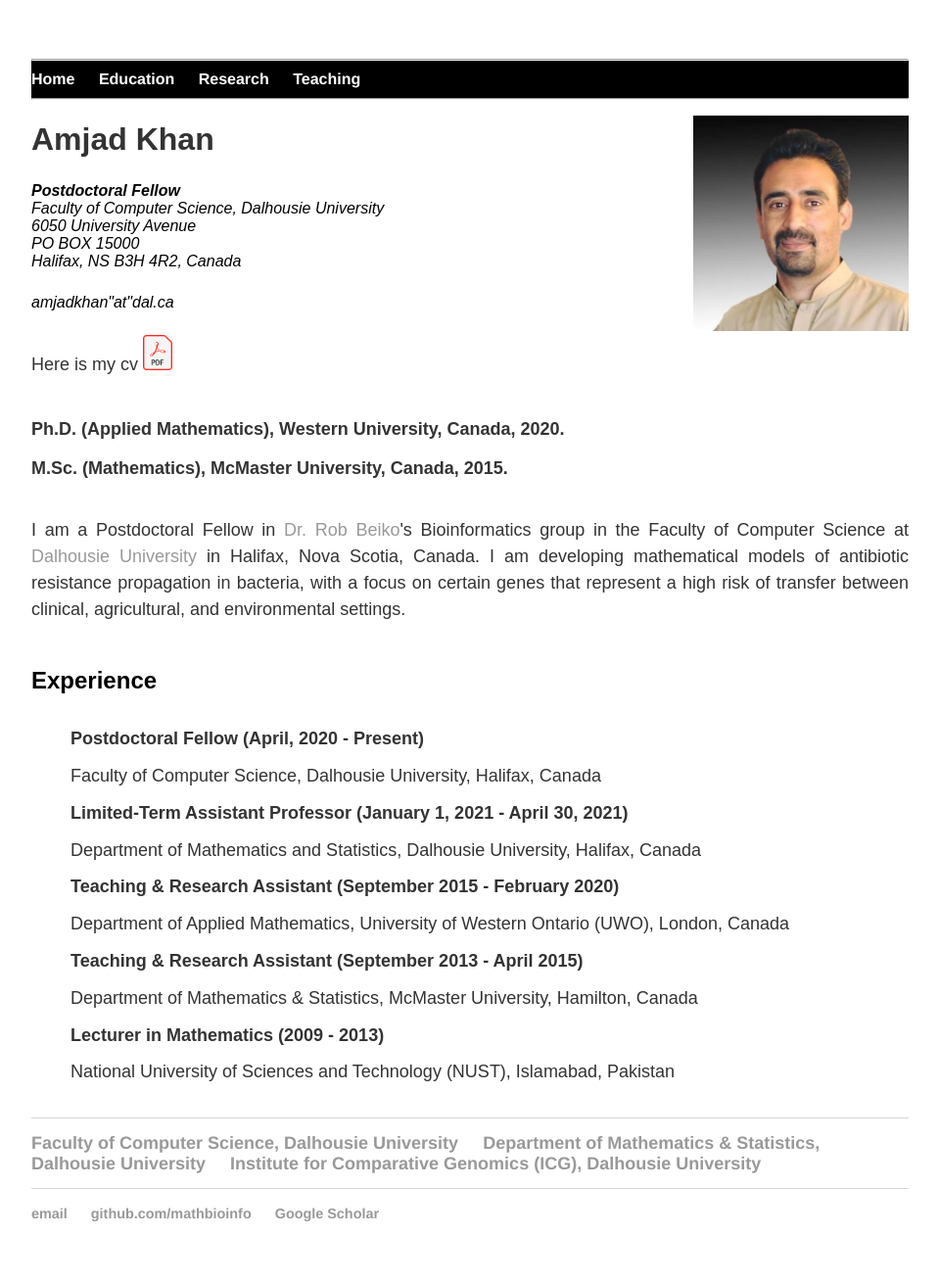
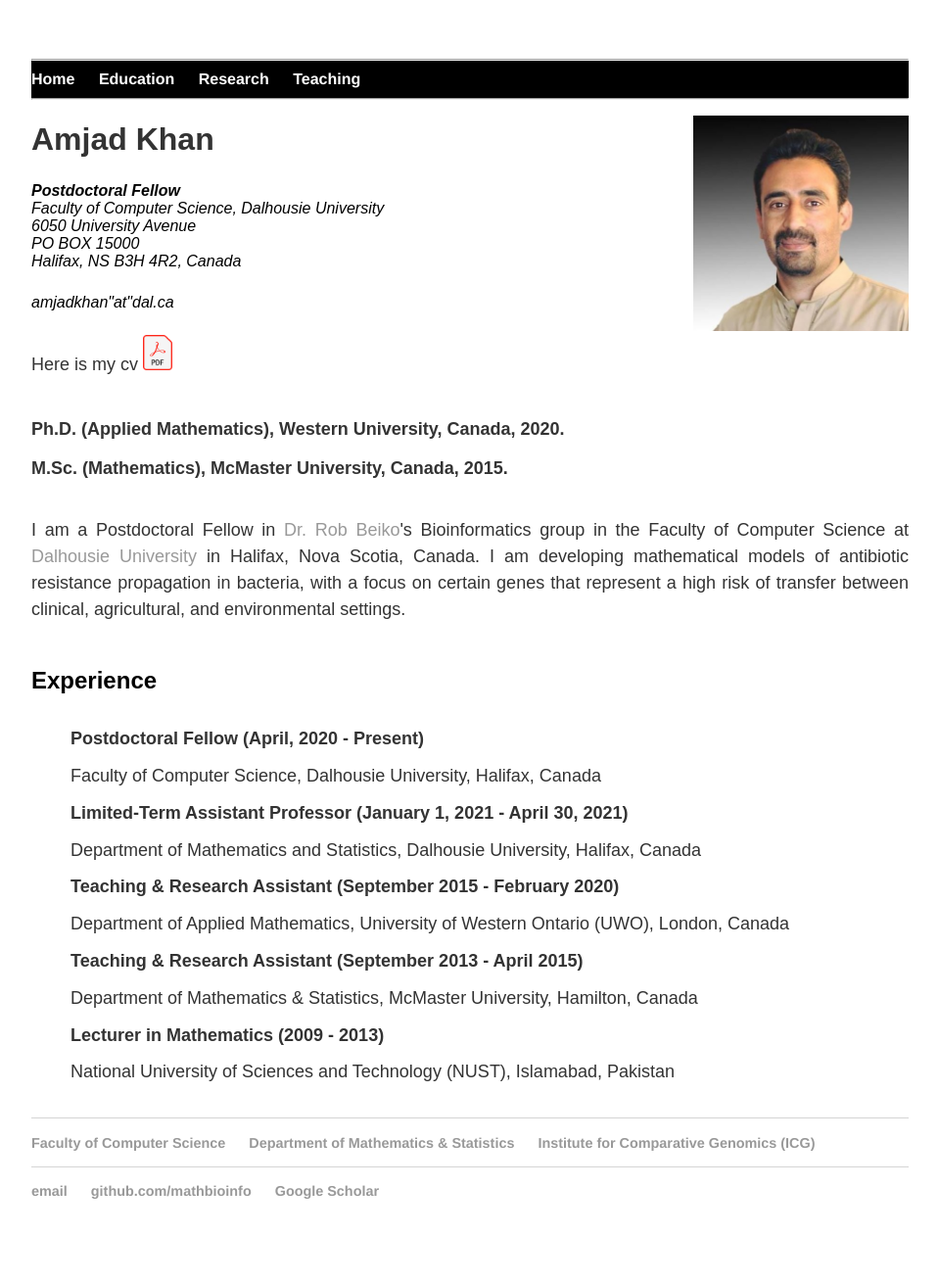
Before and after one commit to MathBioInfo/amjadkhan, a Jekyll site: the page index.html, which Jekyll copies as it is, in a window 1280 px wide. Shown: the whole page at 98% size, without its empty margins (160-1119 px from the left). Built offline with Jekyll 4.4.1, drawn with Linux system fonts in a browser that asks for light colours; after the commit the page ends 1287 px from its top, so only the background shows below that.

Commit message:
Update index.html

```diff
--- a/index.html
+++ b/index.html
@@ -71,11 +71,11 @@
 		</div><!-- /.container -->
 
 		<footer>
-                <ul><font size="4">
+                <ul>
 
-				<li><a href="https://www.dal.ca/faculty/computerscience.html" target="_blank">Faculty of Computer Science, Dalhousie University</a></li>
-				<li><a href="https://www.dal.ca/faculty/science/math-stats.html" target="_blank">Department of Mathematics & Statistics, Dalhousie University</a></li>
-				<li><a href="https://icgenomics.ca/" target="_blank"> Institute for Comparative Genomics (ICG), Dalhousie University</a></li>
+				<li><a href="https://www.dal.ca/faculty/computerscience.html" target="_blank">Faculty of Computer Science</a></li>
+				<li><a href="https://www.dal.ca/faculty/science/math-stats.html" target="_blank">Department of Mathematics & Statistics</a></li>
+				<li><a href="https://icgenomics.ca/" target="_blank"> Institute for Comparative Genomics (ICG)</a></li>
 				</ul>
 	         </footer>
 		<footer>
```
